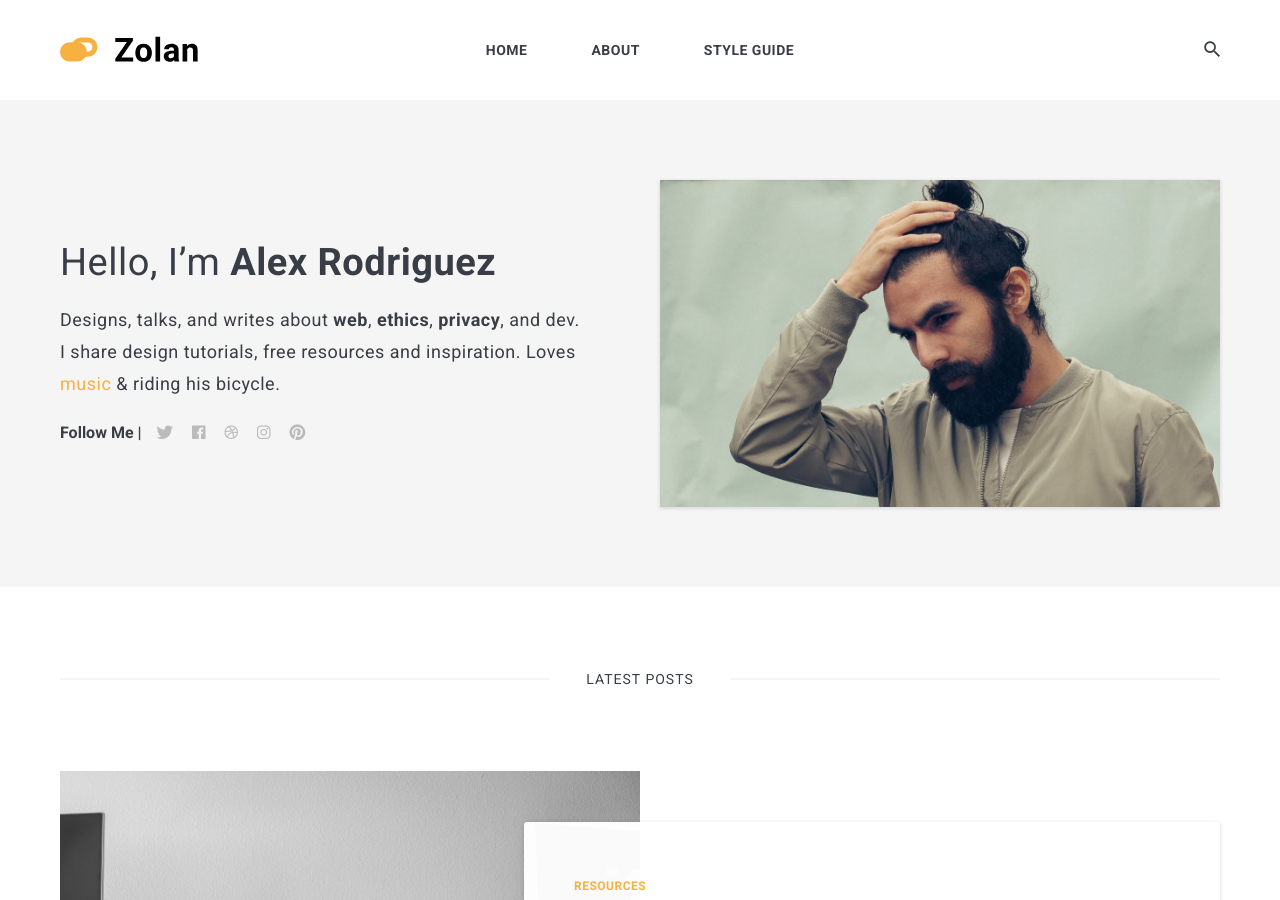
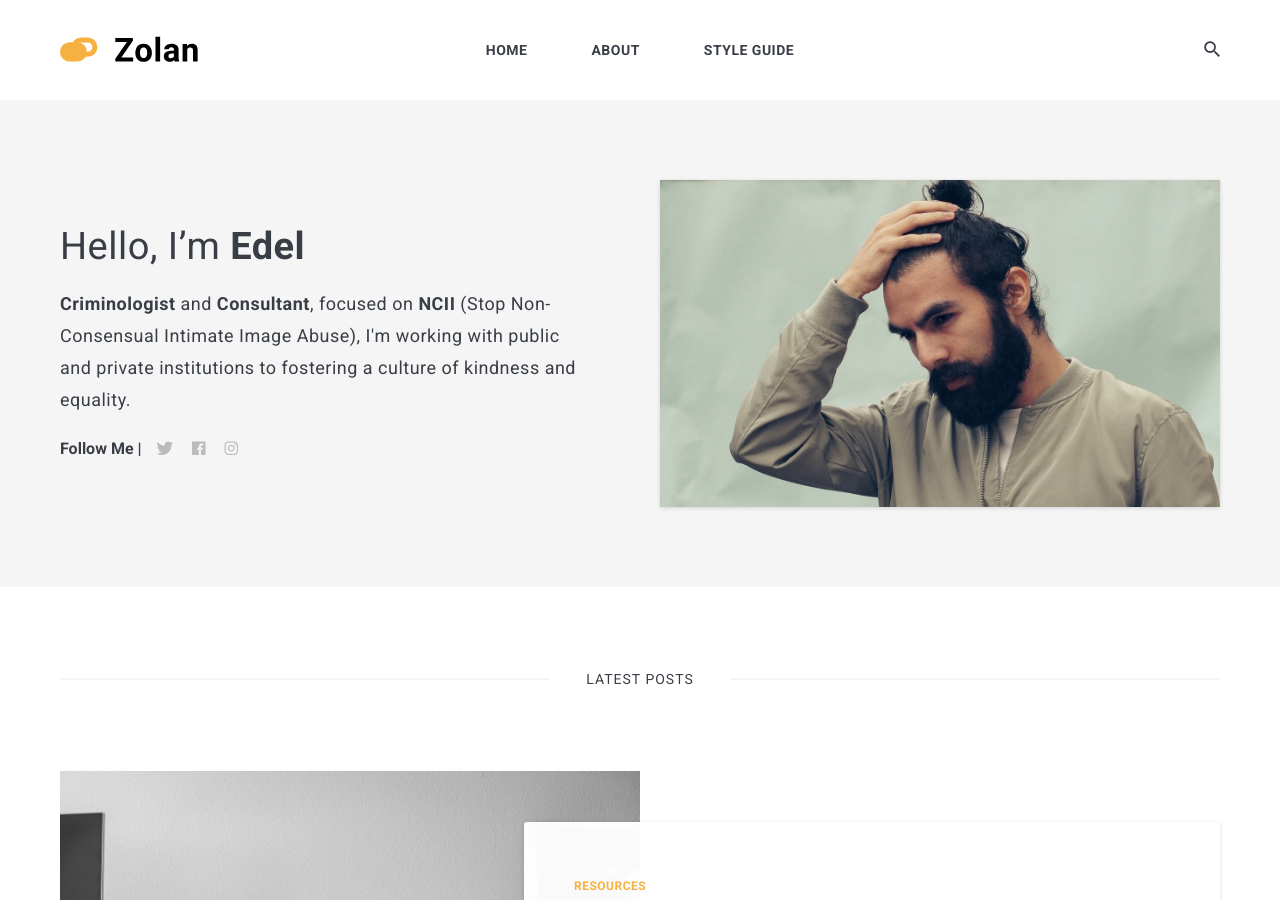
Before and after one commit to edelmbeckman/edelmbeckman.github.io, a Jekyll site: the page built from index.html, in a window 1280 px wide and 900 px high. Built offline with Jekyll 4.4.1, drawn with Linux system fonts in a browser that asks for light colours; nearby versions of some CDN libraries; the list of posts is cut into pages by our own code; some of the changed text lies outside the part shown.

Commit message:
Update settings.yml

```diff
--- a/_data/settings.yml
+++ b/_data/settings.yml
@@ -1,44 +1,42 @@
 #-------------------------------
 # General Site Settings
-title: Zolan
+title: Edel Margherita Beckman
 logo: logo.svg # You can add own logo.
-description: Zolan is modern minimal theme for Jekyll
+description: Edel Margherita Beckman's personal website
 
 
 #-------------------------------
 # Author Settings
 author:
-  name: Alex Rodriguez
+  name: Edel Margherita Beckman
   image: 01.jpg
-  say-hello: Hello, I’m <strong>Alex Rodriguez</strong>
-  bio: Designs, talks, and writes about <strong>web</strong>, <strong>ethics</strong>, <strong>privacy</strong>, and dev. I share design tutorials, free resources and inspiration. Loves <a href="#">music</a> & riding his bicycle.
+  say-hello: Hello, I’m <strong>Edel</strong>
+  bio: <strong>Criminologist</strong> and <strong>Consultant</strong>, focused on <strong>NCII</strong> (Stop Non-Consensual Intimate Image Abuse), I'm working with public and private institutions to fostering a culture of kindness and equality.
 
 
 #-------------------------------
 # Contact links
+instagram: https://instagram.com/edel_beckman # Add your Instagram handle
 twitter: https://twitter.com/ # Add your Twitter handle
 facebook: https://facebook.com/ # Add your Facebook handle
-dribbble: https://dribbble.com/ # Add your Dribbble handle
-instagram: https://instagram.com/ # Add your Instagram handle
-pinterest: https://pinterest.com/ # Add your Pinterest handle
 
 
 #-------------------------------
 # Comment Section (Disqus)
-disqus-identifier: mr-brown # add your shortname for Disqus Comment. For example mr-brown
+#disqus-identifier: mr-brown # add your shortname for Disqus Comment. For example mr-brown
 
 
 #-------------------------------
 # Instagram Feed
 instafeed: # To enable the instafeed, use the value true. To turn off use the value false.
-instagram-profile: artemsheludko_ # Add instagram username
+instagram-profile: edel_beckman # Add instagram username
 
 
 #-------------------------------
 # Google Analytics
-google-analytics: # Add your identifier. For example UA-99631805-1.
+#google-analytics: # Add your identifier. For example UA-99631805-1.
 
 
 #-------------------------------
 # Newsletter
-mailchimp: # Add your MailChimp form identifier. For example - blogenjoyfreedom.us16.list-manage.com/subscribe/post?u=cd56155d76ddeeb4c0bc4d080&amp;id=7a526cd13e
+#mailchimp: # Add your MailChimp form identifier. For example - blogenjoyfreedom.us16.list-manage.com/subscribe/post?u=cd56155d76ddeeb4c0bc4d080&amp;id=7a526cd13e
```
